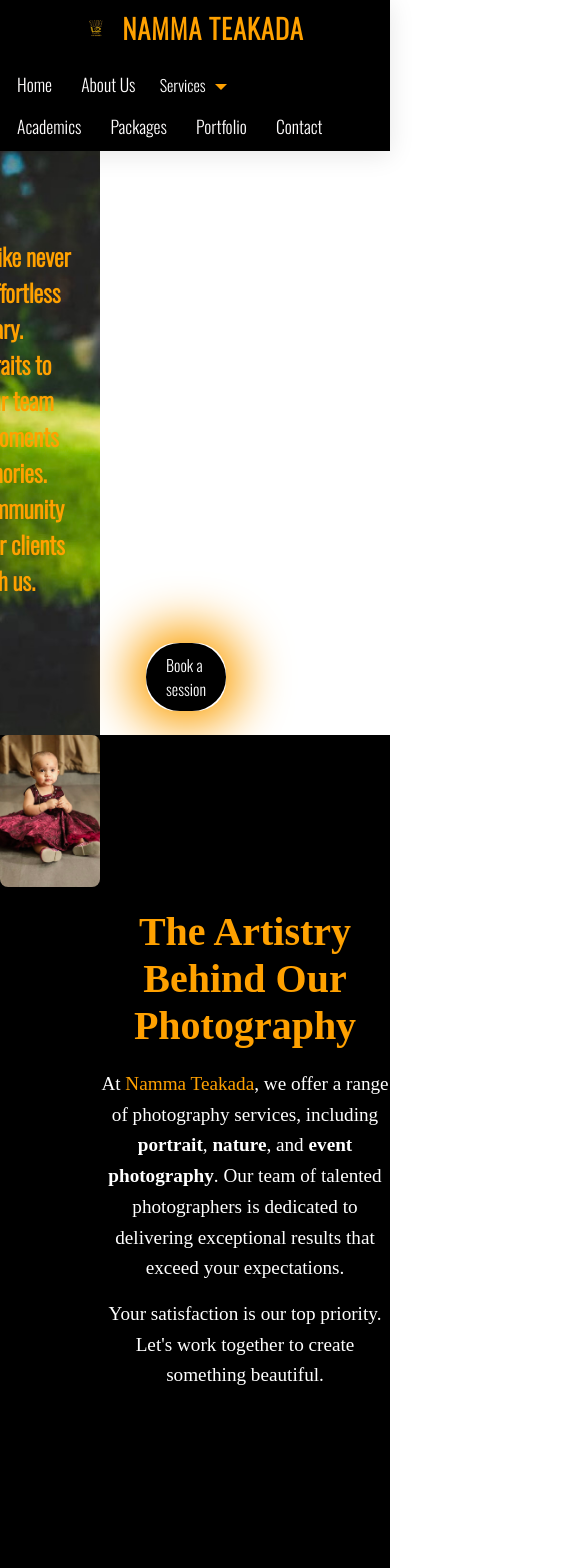
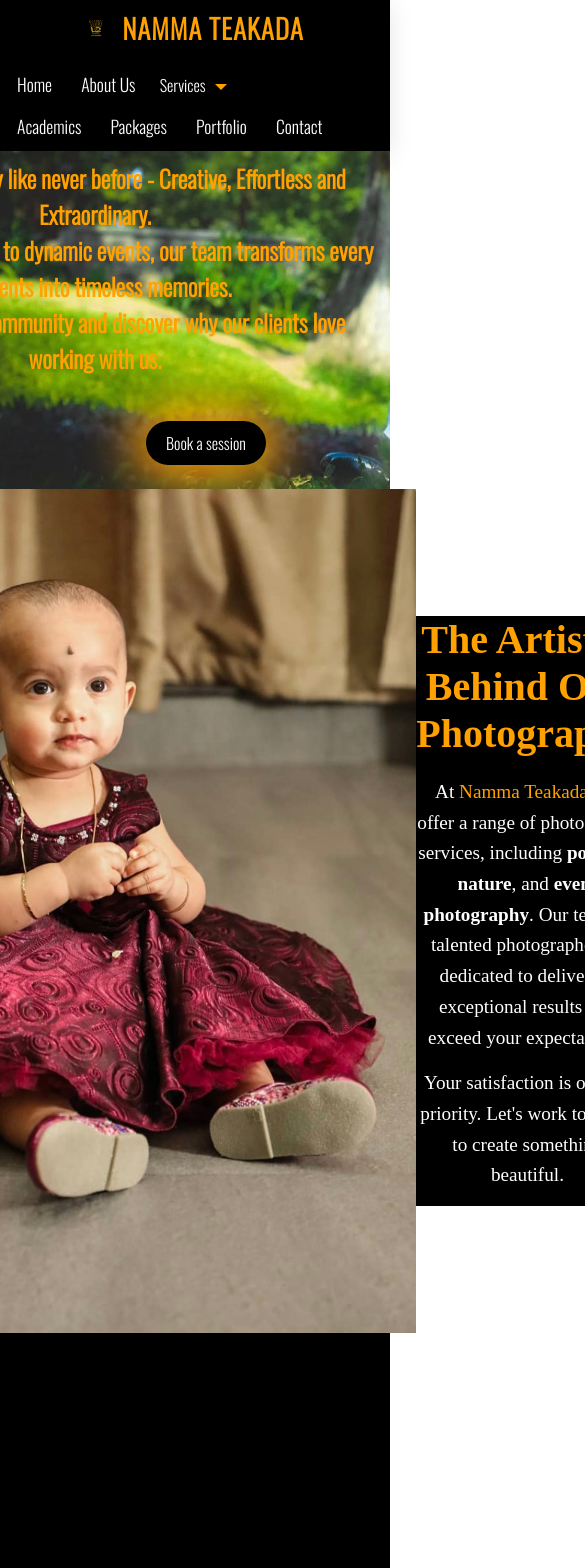
Before and after one commit to gokulkailash2003/namma-teakada, a React (Vite) app: page / in a window 390 px wide. Shown: the top 1568 px of the page, 585 px wide, since content can reach past the window. Built offline with nearby package versions, Linux system fonts and the light colour scheme.

Commit message:
Adjusted header to use sticky positioning and increased top margin for all pages to prevent content overlap.

```diff
--- a/src/NammaTeaKada/Home.css
+++ b/src/NammaTeaKada/Home.css
@@ -49,99 +49,62 @@ main{
   .cont1 {
     padding: 1rem;
     height: auto;
-    width: 100px;
     background-size: cover;
   }
   .home-title {
-    font-size: 2.5rem;
-    margin-top: 100px auto;
+    font-size: 1.7rem;
+    margin-top: 30px;
+    text-align: center;
   }
   .home-para {
-    font-size: 1.1rem;
-    margin-left: 0;
+    font-size: 1rem;
+    margin: 0 auto;
     text-align: center;
-    padding: 0 1rem;
-    font-size: 10px;
   }
   .cta-buttons {
-    margin: auto;
     flex-direction: column;
     gap: 1rem;
     width: 100%;
-  }
-  .img img {
-    height: 32vh !important;
-    width: 100px;
-    object-fit: cover;
-    border-radius: 12px;
-  }
-  .section2 {
-    flex-direction: column;
-    gap: 1rem;
-    align-items: center;
-  }
-  .section3 {
-    height: auto;
-    flex-direction: column;
-    gap: 1rem;
-    align-items: center;
-  }
-  .section3 .scroll-img {
-    flex-wrap: wrap;
-    justify-content: center;
-    gap: 0.5rem;
+    margin: 0 auto;
   }
 }
+
 @media (max-width: 768px) {
   .cont1 {
     padding: 1.5rem 1rem;
-    height: auto;
   }
   .home-title {
-    font-size: 2rem;
-    margin-top: 80px;
+    font-size: 1.5rem;
+    margin-top: 20px;
   }
   .home-para {
-    font-size: 1rem;
-    padding: 0 1rem;
-  }
-  .cta-buttons {
-    flex-direction: column;
-    gap: 0.8rem;
+    font-size: 0.95rem;
   }
 }
+
 @media (max-width: 600px) {
   .home-title {
-    font-size: 1.8rem;
-  }
-  .home-para {
-    font-size: 1rem;
-    padding: 0 1rem;
-  }
-  .cta-btn {
-    font-size: 0.9rem;
-    padding: 8px 12px;
-  }
-  .img img {
-    height: 18vh !important;
-    border-radius: 8px;
-  }
-}
-@media (max-width: 480px) {
-  .home-title {
-    font-size: 1.5rem;
+    font-size: 1.2rem;
   }
   .home-para {
     font-size: 0.9rem;
-    padding: 0 0.5rem;
   }
   .cta-btn {
     font-size: 0.85rem;
+    padding: 8px 12px;
+  }
+}
+
+@media (max-width: 480px) {
+  .home-title {
+    font-size: 1rem;
+  }
+  .home-para {
+    font-size: 0.85rem;
+  }
+  .cta-btn {
+    font-size: 0.8rem;
     padding: 0.7rem;
-  }
-  .img img {
-    height: 150px;
-    border-radius: 8px;
   }
 }
 @keyframes backgroundFadeIn {
```
